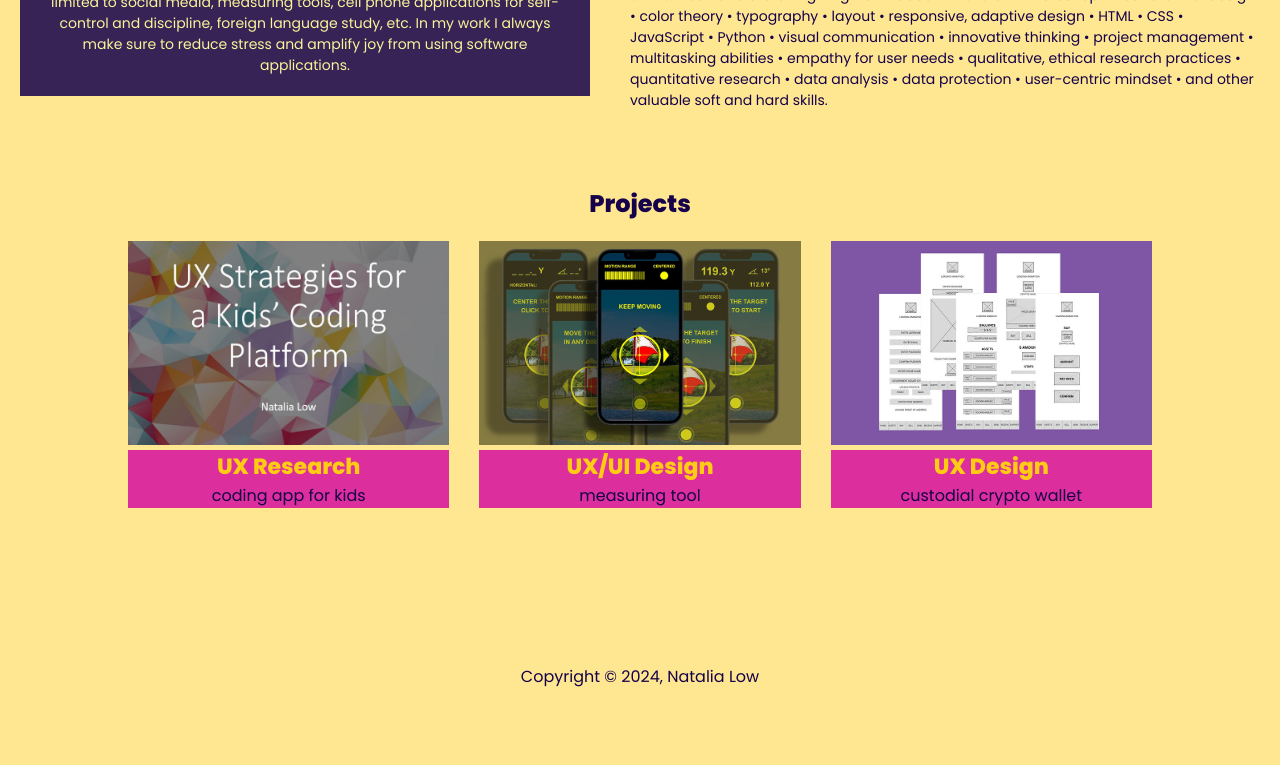
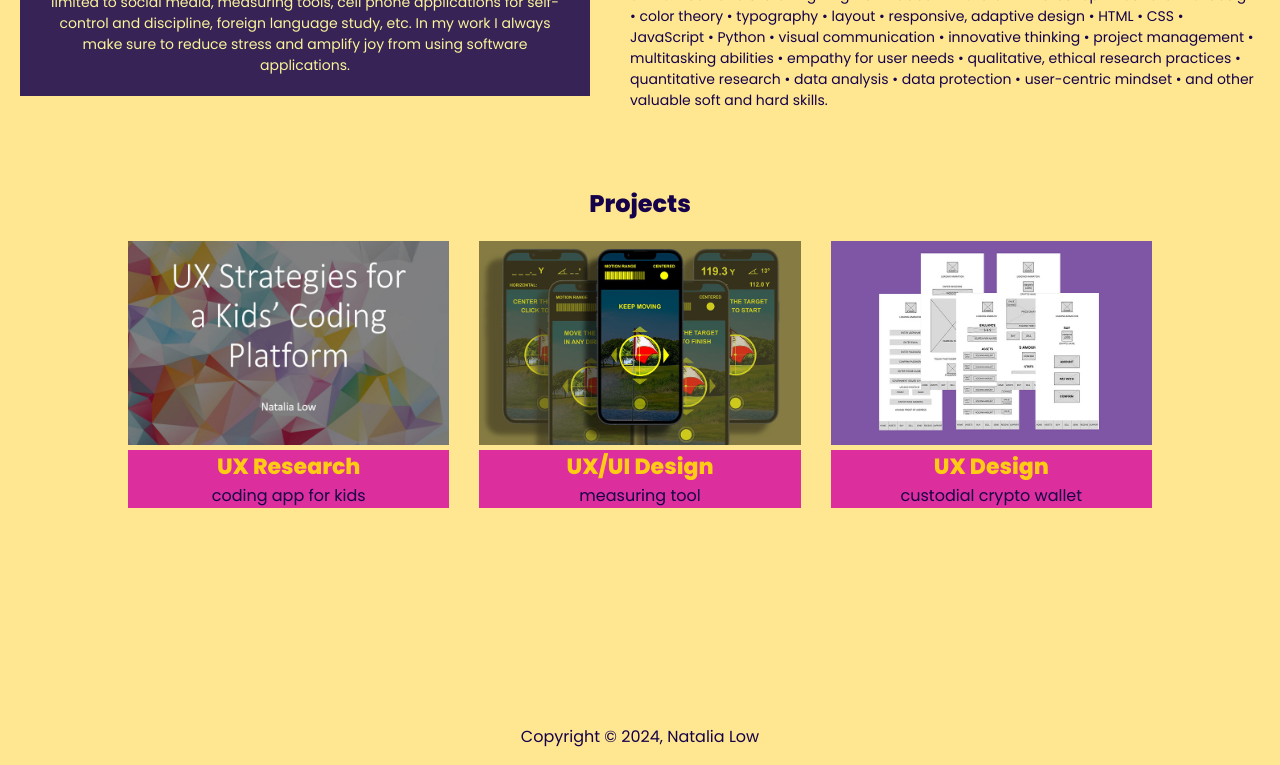
Before and after one commit to nataliaborisovna/portfolio-website, a plain HTML site: page index.html in a window 1280 px wide. Shown: the part 1042-1807 px from the top of the page. Drawn offline with Linux system fonts and the light colour scheme.

Commit message:
Update styles.css

```diff
--- a/styles.css
+++ b/styles.css
@@ -301,7 +301,7 @@ h2 {
   color: rgba(21, 2, 74);
   width: 100%;
   bottom: 0;
-  top: -60px;
+  bottom: 5%;
 }
 
 
```
